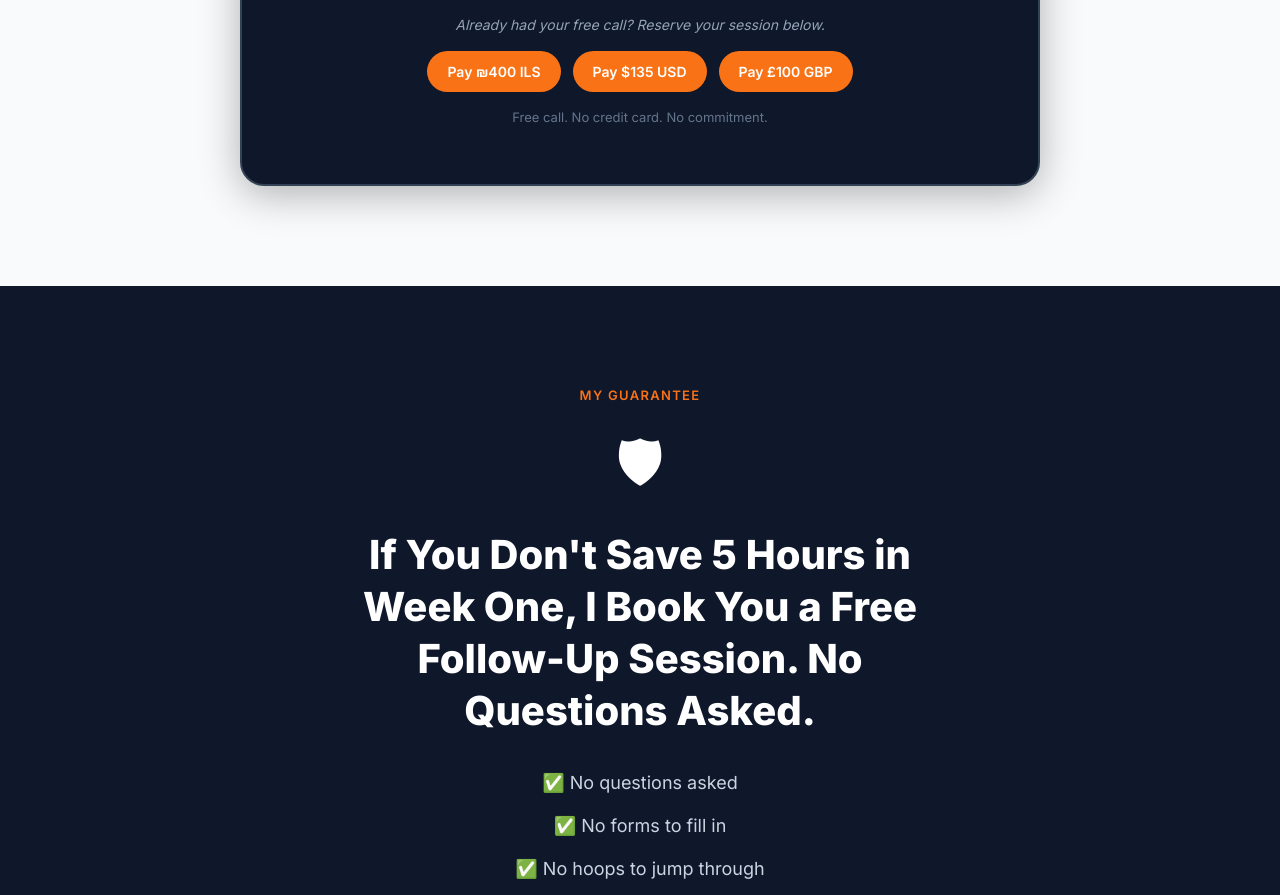
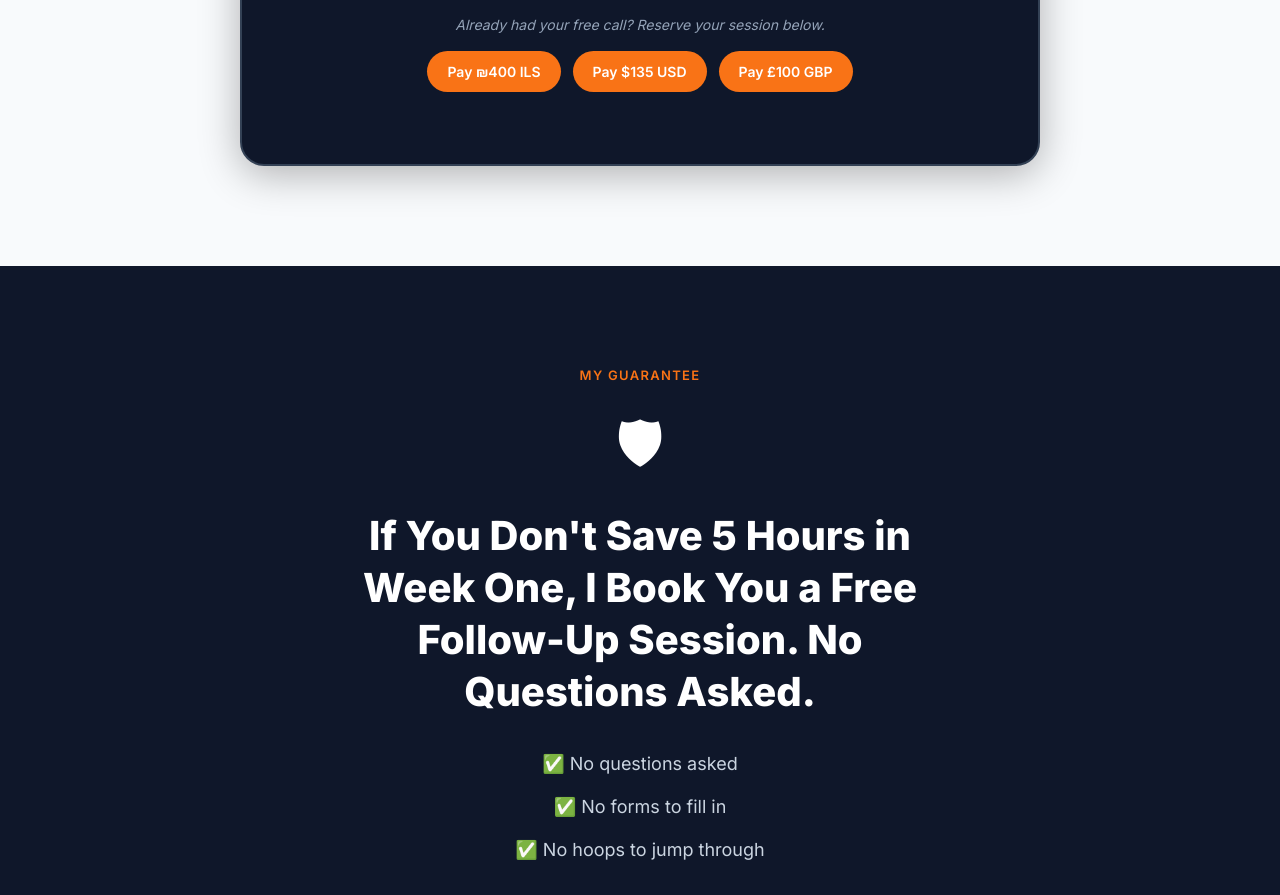
Before and after one commit to samkershner1234-aisk/ai-with-sam, a React (Vite) app: page / in a window 1280 px wide. Shown: the part 6055-6950 px from the top of the page. Built offline with nearby package versions, Linux system fonts and the light colour scheme.

Commit message:
Remove commitment message from PricingSection
Removed the 'Free call. No credit card. No commitment.' message from the PricingSection component.

```diff
--- a/src/components/landing/PricingSection.jsx
+++ b/src/components/landing/PricingSection.jsx
@@ -140,7 +140,6 @@ export default function PricingSection() {
             <a href="https://www.paypal.com/ncp/payment/FJRZD966GUUWW" target="_blank" rel="noopener noreferrer" style={{background:" #F97316",color:" #FFFFFF",fontWeight:600,fontSize:"14px",padding:"10px 20px",borderRadius:"50px",textDecoration:"none",display:"inline-block"}}>Pay $135 USD</a>
             <a href="https://www.paypal.com/ncp/payment/YTA8589KBMZVS" target="_blank" rel="noopener noreferrer" style={{background:" #F97316",color:" #FFFFFF",fontWeight:600,fontSize:"14px",padding:"10px 20px",borderRadius:"50px",textDecoration:"none",display:"inline-block"}}>Pay &pound;100 GBP</a>
           </div>
-          <p style={{color:" #64748B",fontSize:"13px",textAlign:"center",margin:0}}>Free call. No credit card. No commitment.</p>
         </div>
       </div>
     </section>
```
